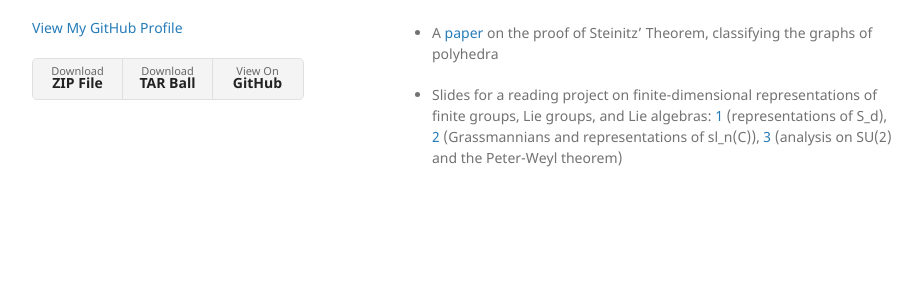
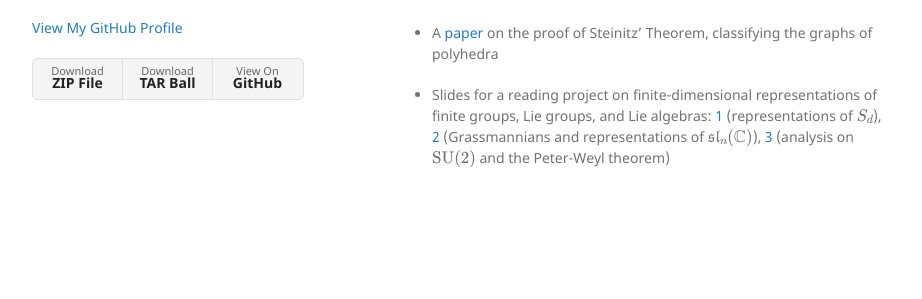
Before and after one commit to matthewkendall/matthewkendall.github.io, a Jekyll site: the page built from index.md, in a window 1280 px wide. Shown: the part 307-606 px from the top of the page, without its empty margins (178-1100 px from the left). Built offline with Jekyll 4.4.1, drawn with Linux system fonts in a browser that asks for light colours; our own code applies the rules of GitHub Pages for plain Markdown files; formulas are drawn with MathJax 3.

Commit message:
Update index.md

```diff
--- a/index.md
+++ b/index.md
@@ -11,4 +11,4 @@ Here is my [CV](https://drive.google.com/file/d/10HaFZApJXhUxyGRKhNT5fdhJX7zon5q
 
 -   A [paper](https://drive.google.com/file/d/1NS0GOi4oB5l6gTXtjJSKy62yDzaEBiTY/view?usp=sharing) on the proof of Steinitz' Theorem, classifying the graphs of polyhedra
 
--   Slides for a reading project on finite-dimensional representations of finite groups, Lie groups, and Lie algebras: [1](https://drive.google.com/file/d/1QjwRF0HZF1aFF6zScaClb6YVIeXvHXng/view?usp=sharing) (representations of S_d), [2](https://drive.google.com/file/d/1i7wDhTK4fKgiomRHZBb_MVMKBFfjago0/view?usp=sharing) (Grassmannians and representations of sl_n(C)), [3](https://drive.google.com/file/d/1hi3LycRgXJi-u_KKOjKsU4CNl5S-YvmY/view?usp=sharing) (analysis on SU(2) and the Peter-Weyl theorem)
+-   Slides for a reading project on finite-dimensional representations of finite groups, Lie groups, and Lie algebras: [1](https://drive.google.com/file/d/1QjwRF0HZF1aFF6zScaClb6YVIeXvHXng/view?usp=sharing) (representations of $S_d$), [2](https://drive.google.com/file/d/1i7wDhTK4fKgiomRHZBb_MVMKBFfjago0/view?usp=sharing) (Grassmannians and representations of $\mathfrak{sl}_n(\mathbb{C})$), [3](https://drive.google.com/file/d/1hi3LycRgXJi-u_KKOjKsU4CNl5S-YvmY/view?usp=sharing) (analysis on $\mathrm{SU}(2)$ and the Peter-Weyl theorem)
```
